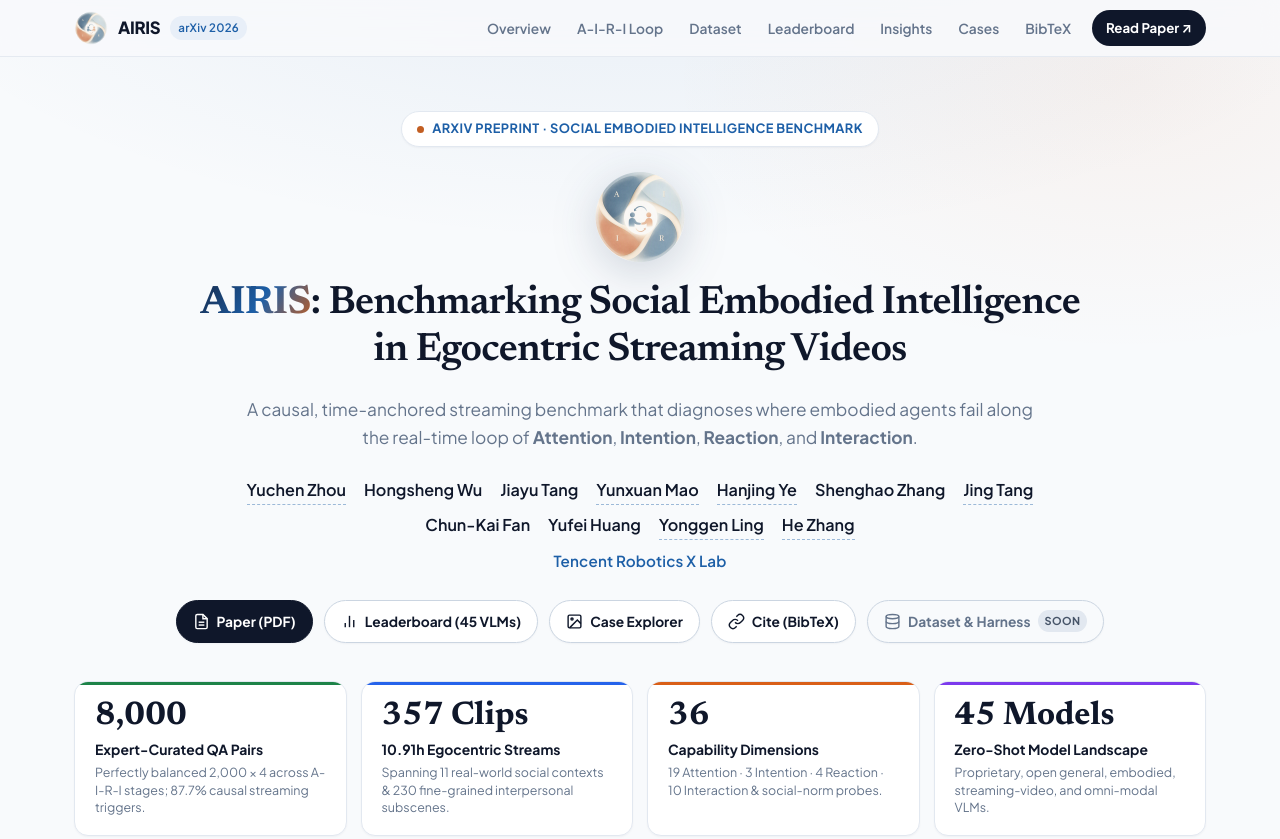
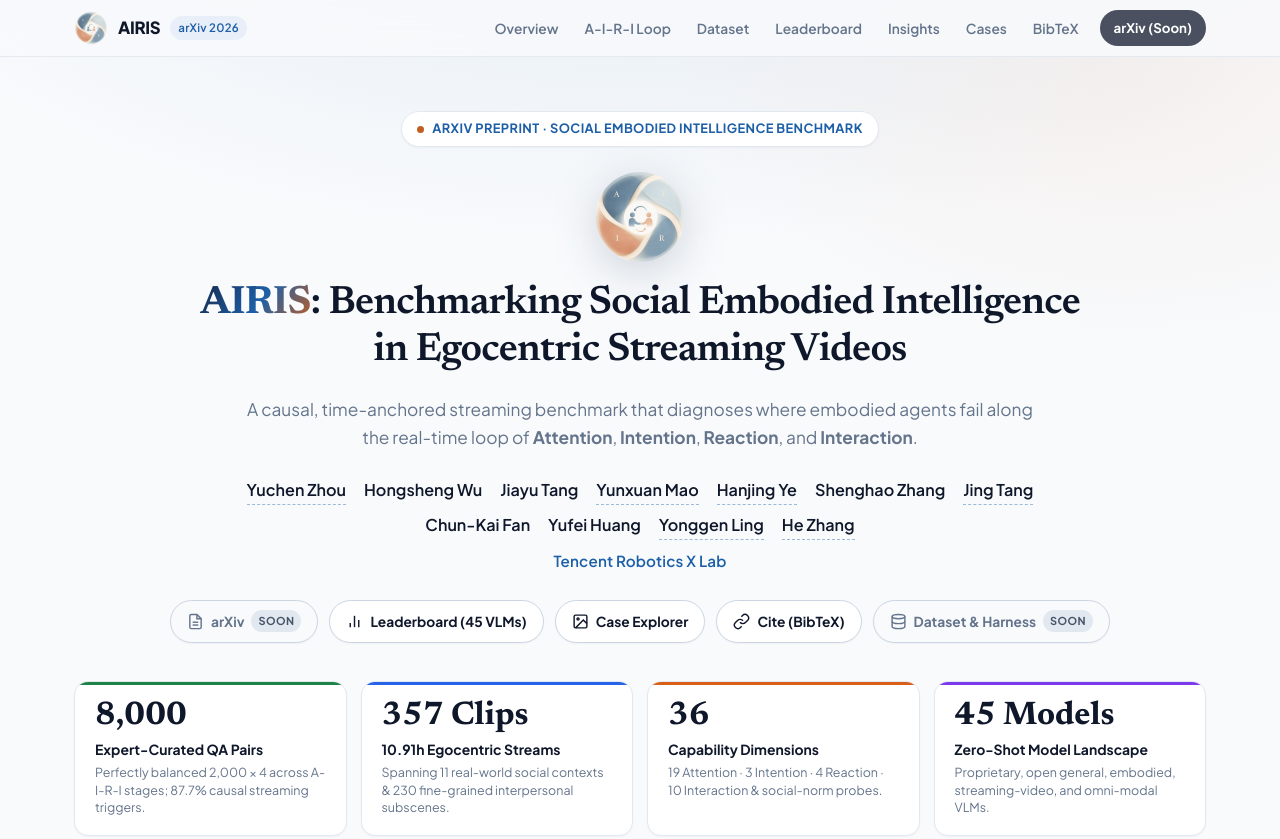
Before and after one commit to AIRIS-bench/airis-bench.github.io, a plain HTML site: page index.html in a window 1280 px wide. Shown: the top 839 px of the page. Drawn offline with Linux system fonts and the light colour scheme.

Commit message:
Remove paper.pdf direct link pending arXiv URL

```diff
--- a/index.html
+++ b/index.html
@@ -35,9 +35,9 @@
         <a href="#insights">Insights</a>
         <a href="#cases">Cases</a>
         <a href="#bibtex">BibTeX</a>
-        <a href="paper.pdf" target="_blank" rel="noopener noreferrer" class="nav-cta">
-          Read Paper ↗
-        </a>
+        <span class="nav-cta" style="opacity:0.75;cursor:default" title="arXiv link coming soon">
+          arXiv (Soon)
+        </span>
       </div>
     </div>
   </nav>
@@ -85,10 +85,10 @@
 
       <!-- Primary Links -->
       <div class="cta-row">
-        <a href="paper.pdf" target="_blank" rel="noopener noreferrer" class="btn btn-primary">
+        <span class="btn btn-muted" title="arXiv preprint link coming soon">
           <svg viewBox="0 0 24 24" fill="none" stroke="currentColor" stroke-width="2"><path d="M14 2H6a2 2 0 0 0-2 2v16a2 2 0 0 0 2 2h12a2 2 0 0 0 2-2V8z"/><polyline points="14 2 14 8 20 8"/><line x1="16" y1="13" x2="8" y2="13"/><line x1="16" y1="17" x2="8" y2="17"/></svg>
-          Paper (PDF)
-        </a>
+          arXiv <span class="pill-soon">Soon</span>
+        </span>
         <a href="#leaderboard" class="btn">
           <svg viewBox="0 0 24 24" fill="none" stroke="currentColor" stroke-width="2"><line x1="18" y1="20" x2="18" y2="10"/><line x1="12" y1="20" x2="12" y2="4"/><line x1="6" y1="20" x2="6" y2="14"/></svg>
           Leaderboard (45 VLMs)
```
Also changed, not shown: 2 other files.
